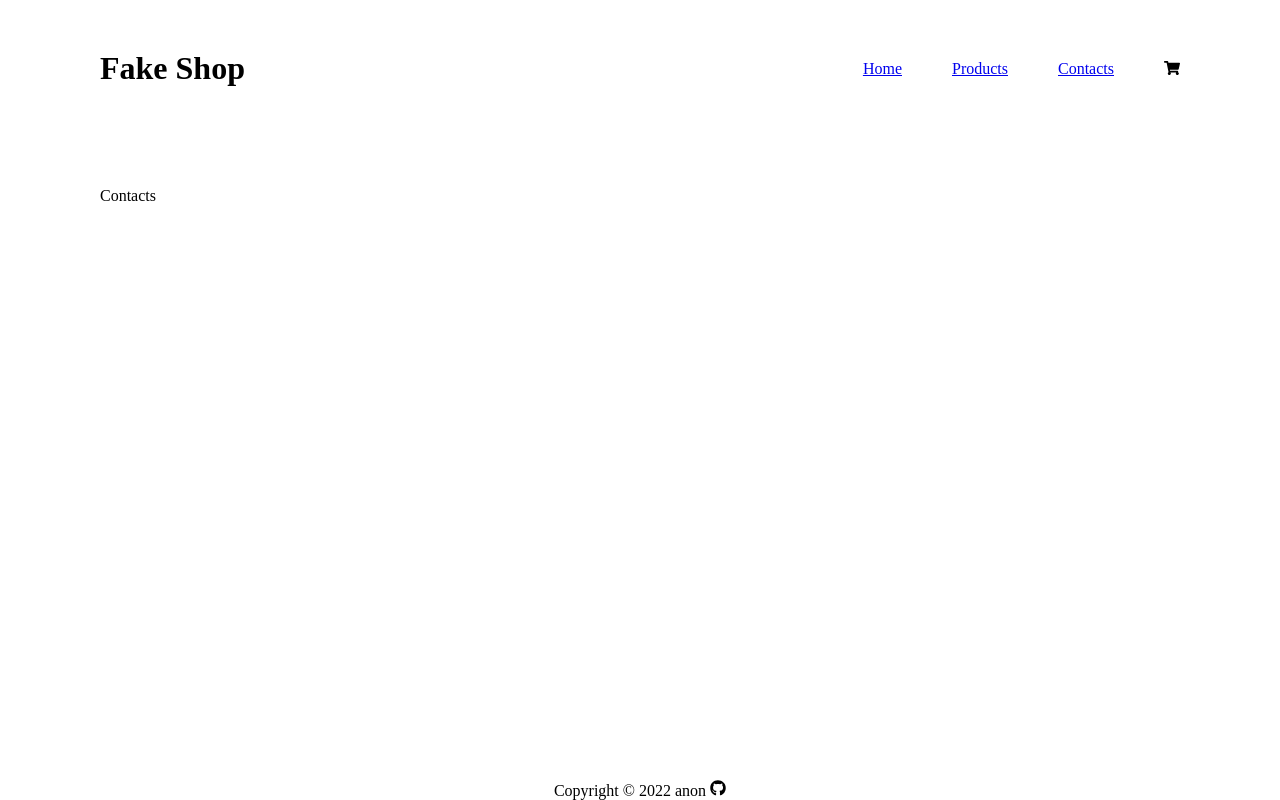
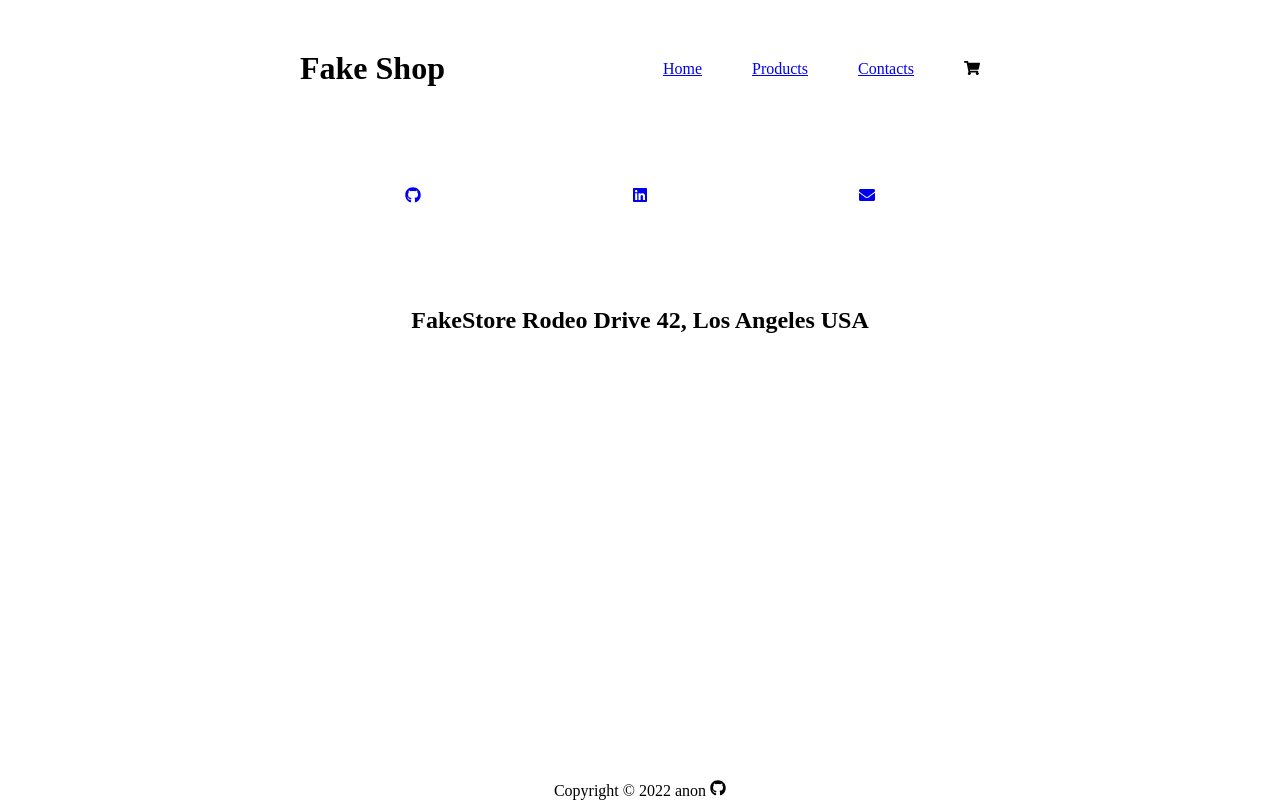
Before and after one commit to Apestein/shopping-cart, a React (Create React App) app: page /contacts in a window 1280 px wide. Built offline with nearby package versions, Linux system fonts and the light colour scheme; no server answers.

Commit message:
product page layout and styling

```diff
--- a/src/Contacts.js
+++ b/src/Contacts.js
@@ -1,5 +1,36 @@
+import { FaGithub, FaLinkedin, FaEnvelope } from "react-icons/fa"
+import styled from "styled-components"
+
+const Container = styled.div`
+  display: grid;
+  grid-template-columns: repeat(3, 1fr);
+  row-gap: 100px;
+  justify-items: center;
+`
+const H2 = styled.h2`
+  grid-column: 1/4;
+  justify-self: center;
+`
 function Contacts() {
-  return <div>Contacts</div>
+  return (
+    <Container>
+      <a
+        href="https://github.com/Apestein"
+        target="_blank"
+        rel="noopener noreferrer"
+      >
+        <FaGithub />
+      </a>
+      <a href="#" target="_blank" rel="noopener noreferrer">
+        <FaLinkedin />
+      </a>
+      <a href="#" target="_blank" rel="noopener noreferrer">
+        <FaEnvelope />
+      </a>
+
+      <H2>FakeStore Rodeo Drive 42, Los Angeles USA</H2>
+    </Container>
+  )
 }
 
 export default Contacts
--- a/src/Products.js
+++ b/src/Products.js
@@ -3,14 +3,31 @@ import { FaStar } from "react-icons/fa"
 import { useOutletContext } from "react-router-dom"
 
 const Image = styled.img`
-  width: 250px;
+  width: 100%;
 `
 const Article = styled.article`
   outline: 1px solid black;
+  display: flex;
+  flex-direction: column;
+  align-items: center;
 `
 const Container = styled.div`
   display: grid;
   grid-template-columns: repeat(3, 1fr);
+  gap: 100px;
+  place-content: center;
+`
+const Container2 = styled.div`
+  height: 100%;
+  //padding: 50px;
+  //display: flex;
+  //align-items: center;
+`
+const Button = styled.button`
+  font-size: large;
+  font-weight: bold;
+  padding: 10px 0;
+  width: 100%;
 `
 
 function Products() {
@@ -20,13 +37,16 @@ function Products() {
       {products.length &&
         products.map((product) => (
           <Article key={product.id}>
-            <Image src={product.image} alt="product-img" />
+            <Container2>
+              <Image src={product.image} alt="product-img" />
+            </Container2>
             <h2>
               {product.rating.rate}
               <FaStar style={{ color: "gold" }} />
             </h2>
             <h2>{product.title}</h2>
-            <h3>{product.price}</h3>
+            <h3>{product.price}$</h3>
+            <Button>Add To Cart</Button>
           </Article>
         ))}
     </Container>
--- a/src/styles/index.css
+++ b/src/styles/index.css
@@ -12,14 +12,14 @@
 
 main {
   flex: 1;
-  padding: 50px 100px;
+  padding: 50px 300px;
 }
 
 header {
   display: flex;
   align-items: center;
   justify-content: space-between;
-  padding: 50px 100px;
+  padding: 50px 300px;
 }
 
 nav {
```
